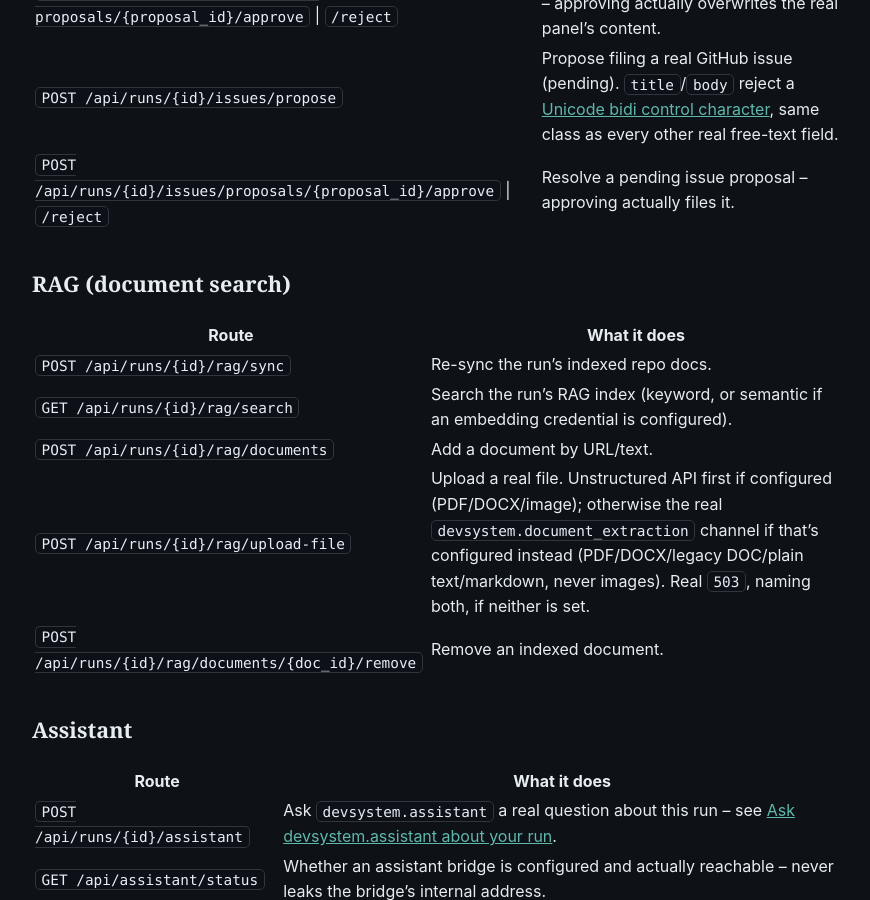
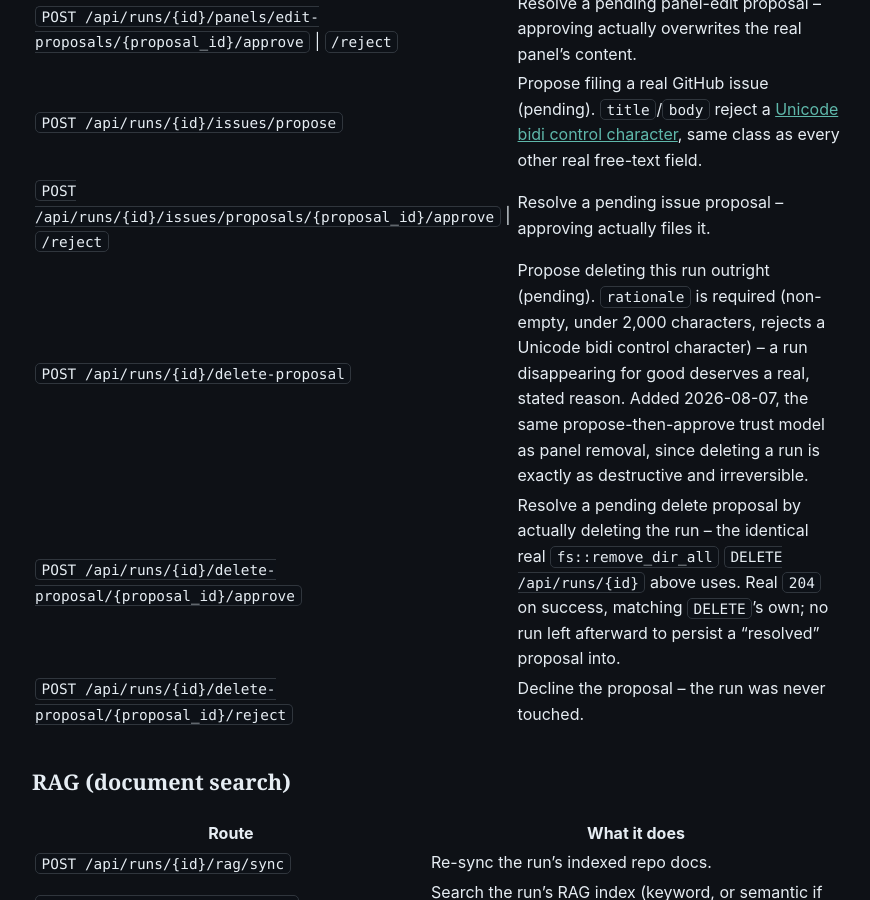
Before and after one commit to scimbe/CADS-devsystem-docs, a Jekyll site: the page built from _reference/rest-api.md, in a window 1280 px wide and 900 px high, scrolled down 6137 px. Shown: the whole window, without its empty margins (322-1192 px from the left). Built offline with Jekyll 4.4.1, drawn with Linux system fonts in a browser that asks for light colours; some of the changed text lies outside the part shown.

Commit message:
reference: add the delete-proposal routes, fix a stale queue count
The REST API reference had zero entries for the three routes added
2026-08-07 (CADS-devsystem@f06b2ba): POST .../delete-proposal (propose),
.../delete-proposal/{id}/approve (the real deletion), .../reject.
Also fixed open-points's own description, which still said "five real
pending-proposal queues" -- now six with the delete-run proposal.

Co-Authored-By: Claude Sonnet 5 <noreply@anthropic.com>
Claude-Session: https://claude.ai/code/session_018FkngvdKnmVcAT84EZe7Ur

```diff
--- a/_reference/rest-api.md
+++ b/_reference/rest-api.md
@@ -31,7 +31,7 @@ The real route table `web/src/main.rs` mounts, as of this writing -- not a desig
 | `POST /api/runs` | Create a new, empty run (`{"run_id": "..."}`). |
 | `GET /api/runs/{id}` | A run's full real state: spec, health, risks, backlog, milestones, requirements, history. `risks` are real mechanical checks, not an LLM guess -- see [How real risk annotations work]({{ '/explanation/risk-annotations/' | relative_url }}). |
 | `DELETE /api/runs/{id}` | Permanently remove a run's entire directory on disk -- every iteration, requirement, milestone, backlog item, chat exchange, and custom panel goes with it, no undo. Owner-restricted like every other GUI mutation. Real `204` on success, `404` for a run that's already gone (including a second delete racing the first). See [Delete a run]({{ '/how-to/delete-a-run/' | relative_url }}). |
-| `GET /api/runs/{id}/open-points` | Every real item this run is actually waiting on a human to decide, ordered: the paused checkpoint first if paused (with its real `pause_reason`, and any real draft next-step options nested inside it), then the same five real pending-proposal queues `pending_reviews` already sums, same order, then any leftover draft next-step option once the run isn't paused anymore (its own real open point, `kind: "next_step_draft"` -- never lost to a resume). Deliberately excludes unverified requirements and stalled stages -- both are normal run states, not a stalled decision. Powers the **Open Points** panel -- see [Work through a run's open points]({{ '/how-to/work-through-open-points/' | relative_url }}). |
+| `GET /api/runs/{id}/open-points` | Every real item this run is actually waiting on a human to decide, ordered: the paused checkpoint first if paused (with its real `pause_reason`, and any real draft next-step options nested inside it), then the same six real pending-proposal queues `pending_reviews` already sums (panel add/edit/remove, stage, issue, and -- added 2026-08-07 -- deleting the run itself), same order, then any leftover draft next-step option once the run isn't paused anymore (its own real open point, `kind: "next_step_draft"` -- never lost to a resume). Deliberately excludes unverified requirements and stalled stages -- both are normal run states, not a stalled decision. Powers the **Open Points** panel -- see [Work through a run's open points]({{ '/how-to/work-through-open-points/' | relative_url }}). |
 | `POST /api/runs/{id}/next-steps/propose` | `devsystem.assistant` drafts one real, plain-text next-iteration-plan option (`{"text": "..."}`) at a paused checkpoint. No approve/apply step -- a draft never mutates anything on its own, it's advisory text a human reads, edits, or discards. Rejects empty/whitespace-only or oversized (>4,000 byte) text. |
 | `POST /api/runs/{id}/next-steps/{draft_id}/update` | A human edits an existing draft's text directly (`{"text": "..."}`) -- same validation as proposing one. Real `404` for an unknown draft id. |
 | `POST /api/runs/{id}/next-steps/{draft_id}/remove` | A human discards a draft, permanently. Real `204` on success, `404` for an unknown draft id. |
@@ -83,6 +83,8 @@ issue) share the same 500-item defensive cap the backlog/milestones/requirements
 a real gap for a while: only the latter three ever had it. Live-confirmed before the fix: 510 custom
 panels added in a row with zero rejections. Now every list here rejects its own 501st item with a
 real `400` too. See [The DAU lens and the incompetent-agent stress test]({{ '/explanation/dau-lens-and-stress-testing/' | relative_url }}).
+`pending_delete_run_proposal` (below) doesn't need this cap -- it's a single `Option`, not a queue,
+since there's only ever one real run to propose deleting.
 
 | Route | What it does |
 |---|---|
@@ -99,6 +101,9 @@ real `400` too. See [The DAU lens and the incompetent-agent stress test]({{ '/ex
 | `POST /api/runs/{id}/panels/edit-proposals/{proposal_id}/approve` \| `/reject` | Resolve a pending panel-edit proposal -- approving actually overwrites the real panel's content. |
 | `POST /api/runs/{id}/issues/propose` | Propose filing a real GitHub issue (pending). `title`/`body` reject a [Unicode bidi control character]({{ '/explanation/requirements-and-automode/' | relative_url }}), same class as every other real free-text field. |
 | `POST /api/runs/{id}/issues/proposals/{proposal_id}/approve` \| `/reject` | Resolve a pending issue proposal -- approving actually files it. |
+| `POST /api/runs/{id}/delete-proposal` | Propose deleting this run outright (pending). `rationale` is required (non-empty, under 2,000 characters, rejects a Unicode bidi control character) -- a run disappearing for good deserves a real, stated reason. Added 2026-08-07, the same propose-then-approve trust model as panel removal, since deleting a run is exactly as destructive and irreversible. |
+| `POST /api/runs/{id}/delete-proposal/{proposal_id}/approve` | Resolve a pending delete proposal by actually deleting the run -- the identical real `fs::remove_dir_all` `DELETE /api/runs/{id}` above uses. Real `204` on success, matching `DELETE`'s own; no run left afterward to persist a "resolved" proposal into. |
+| `POST /api/runs/{id}/delete-proposal/{proposal_id}/reject` | Decline the proposal -- the run was never touched. |
 
 ## RAG (document search)
 
```
